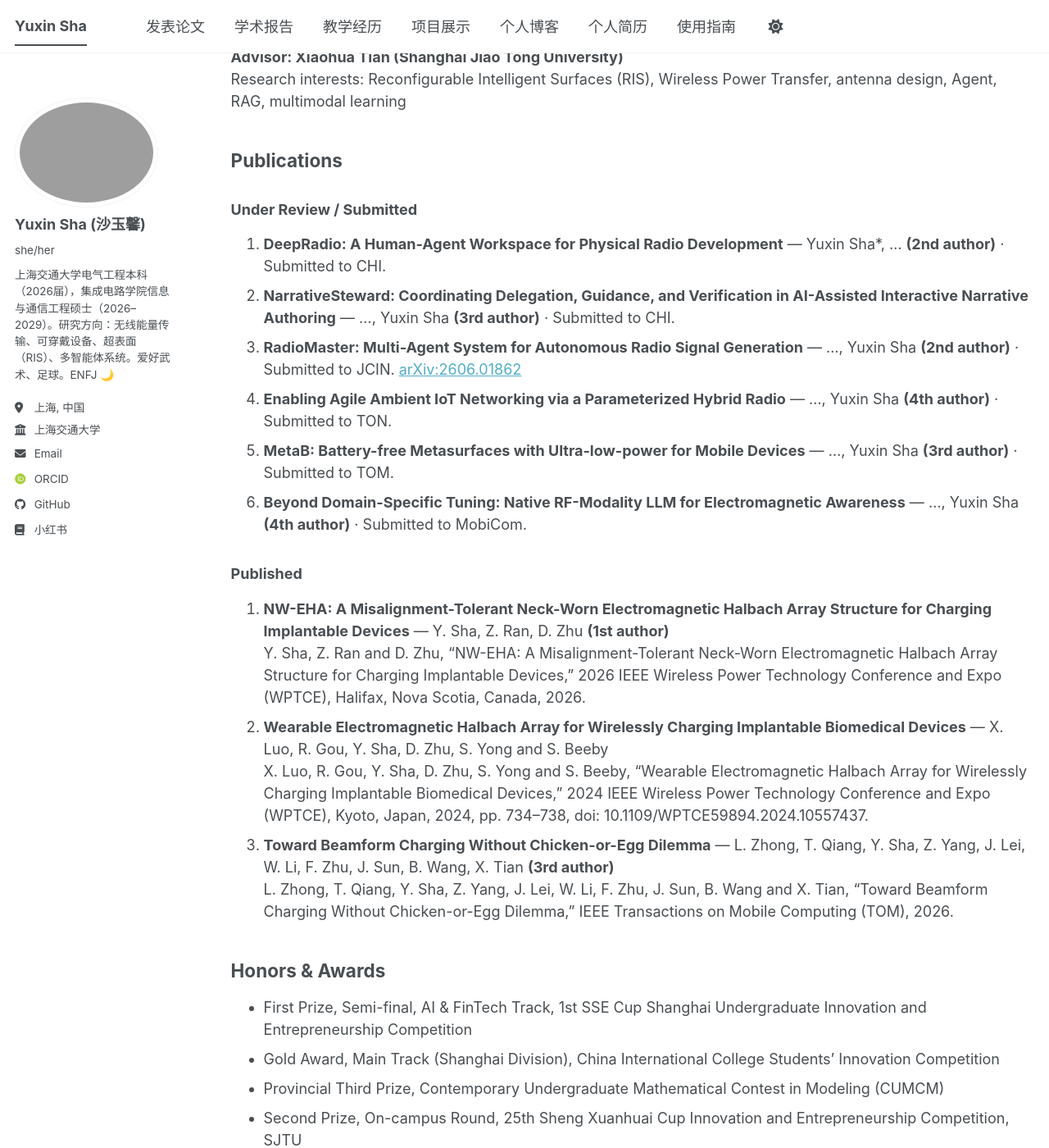
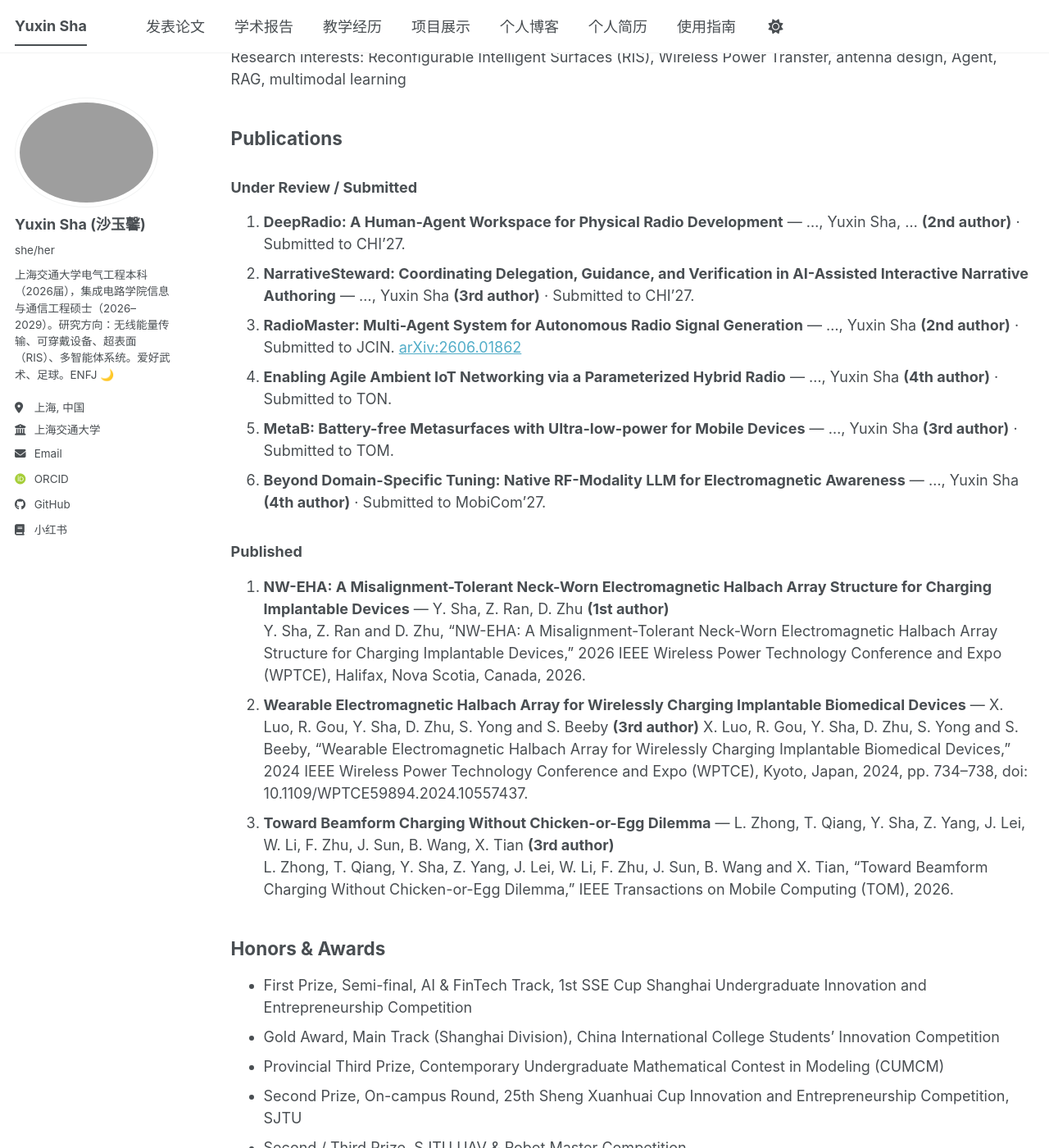
Before and after one commit to suiyuxue-dot/suiyuxue-dot.github.io, a Jekyll site: the page built from _pages/cv.md, in a window 1280 px wide and 1400 px high, scrolled down 1258 px. Shown: the whole window at 82% size. Built offline with Jekyll 4.4.1, drawn with Linux system fonts in a browser that asks for light colours; some web fonts are replaced; a script bundle is joined from its source files by our own code; library files that are not in the unit come from our copies; some of the changed text lies outside the part shown.

Commit message:
1021update paper information

```diff
--- a/_pages/cv.md
+++ b/_pages/cv.md
@@ -53,18 +52,18 @@ Research interests: Reconfigurable Intelligent Surfaces (RIS), Wireless Power Tr
 
 ### Under Review / Submitted
 
-1. **DeepRadio: A Human-Agent Workspace for Physical Radio Development** — Yuxin Sha*, ... **(2nd author)** · Submitted to CHI.
-2. **NarrativeSteward: Coordinating Delegation, Guidance, and Verification in AI-Assisted Interactive Narrative Authoring** — ..., Yuxin Sha **(3rd author)** · Submitted to CHI.
+1. **DeepRadio: A Human-Agent Workspace for Physical Radio Development** — ..., Yuxin Sha, ... **(2nd author)** · Submitted to CHI'27.
+2. **NarrativeSteward: Coordinating Delegation, Guidance, and Verification in AI-Assisted Interactive Narrative Authoring** — ..., Yuxin Sha **(3rd author)** · Submitted to CHI'27.
 3. **RadioMaster: Multi-Agent System for Autonomous Radio Signal Generation** — ..., Yuxin Sha **(2nd author)** · Submitted to JCIN. [arXiv:2606.01862](https://arxiv.org/abs/2606.01862)
 4. **Enabling Agile Ambient IoT Networking via a Parameterized Hybrid Radio** — ..., Yuxin Sha **(4th author)** · Submitted to TON.
 5. **MetaB: Battery-free Metasurfaces with Ultra-low-power for Mobile Devices** — ..., Yuxin Sha **(3rd author)** · Submitted to TOM.
-6. **Beyond Domain-Specific Tuning: Native RF-Modality LLM for Electromagnetic Awareness** — ..., Yuxin Sha **(4th author)** · Submitted to MobiCom.
+6. **Beyond Domain-Specific Tuning: Native RF-Modality LLM for Electromagnetic Awareness** — ..., Yuxin Sha **(4th author)** · Submitted to MobiCom'27.
 
 ### Published
 
 1. **NW-EHA: A Misalignment-Tolerant Neck-Worn Electromagnetic Halbach Array Structure for Charging Implantable Devices** — Y. Sha, Z. Ran, D. Zhu **(1st author)**
    Y. Sha, Z. Ran and D. Zhu, "NW-EHA: A Misalignment-Tolerant Neck-Worn Electromagnetic Halbach Array Structure for Charging Implantable Devices," 2026 IEEE Wireless Power Technology Conference and Expo (WPTCE), Halifax, Nova Scotia, Canada, 2026.
-2. **Wearable Electromagnetic Halbach Array for Wirelessly Charging Implantable Biomedical Devices** — X. Luo, R. Gou, Y. Sha, D. Zhu, S. Yong and S. Beeby
+2. **Wearable Electromagnetic Halbach Array for Wirelessly Charging Implantable Biomedical Devices** — X. Luo, R. Gou, Y. Sha, D. Zhu, S. Yong and S. Beeby **(3rd author)**
    X. Luo, R. Gou, Y. Sha, D. Zhu, S. Yong and S. Beeby, "Wearable Electromagnetic Halbach Array for Wirelessly Charging Implantable Biomedical Devices," 2024 IEEE Wireless Power Technology Conference and Expo (WPTCE), Kyoto, Japan, 2024, pp. 734–738, doi: 10.1109/WPTCE59894.2024.10557437.
 3. **Toward Beamform Charging Without Chicken-or-Egg Dilemma** — L. Zhong, T. Qiang, Y. Sha, Z. Yang, J. Lei, W. Li, F. Zhu, J. Sun, B. Wang, X. Tian **(3rd author)**
    L. Zhong, T. Qiang, Y. Sha, Z. Yang, J. Lei, W. Li, F. Zhu, J. Sun, B. Wang and X. Tian, "Toward Beamform Charging Without Chicken-or-Egg Dilemma," IEEE Transactions on Mobile Computing (TOM), 2026.
```
Also changed, not shown: other parts of _pages/cv.md (+0 -1 lines).
